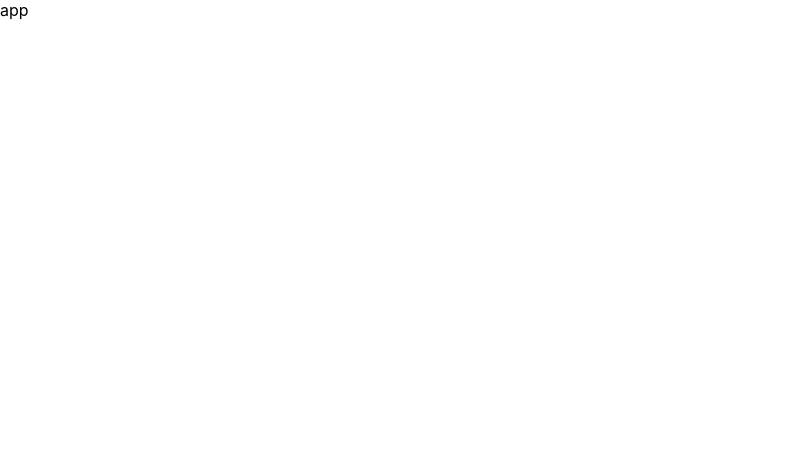
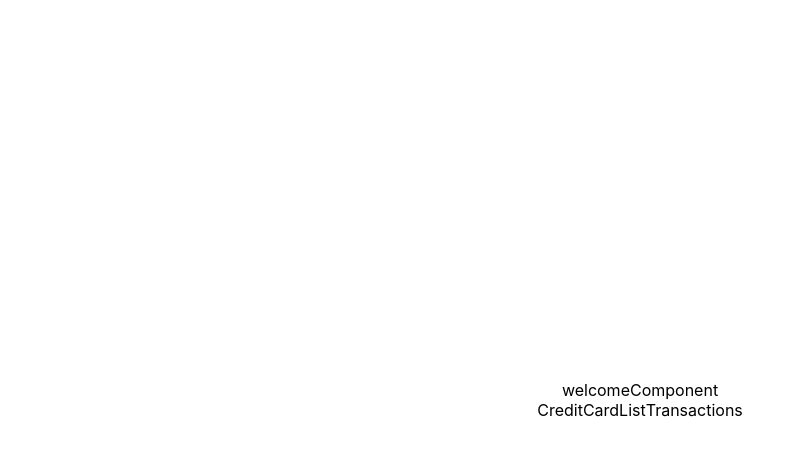
Before and after one commit to Hamzarafi/Digital-Wallet, a React (Create React App) app: page / in a window 1280 px wide. Shown: the top 456 px of the page, without its empty margins (0-805 px from the left). Built offline with nearby package versions, Linux system fonts and the light colour scheme.

Commit message:
Creating structure

```diff
--- a/src/App.tsx
+++ b/src/App.tsx
@@ -1,7 +1,12 @@
 import React from "react";
+import Home from "./pages/home";
 
 function App() {
-  return <div className="App">app</div>;
+  return (
+    <div className="App">
+      <Home />
+    </div>
+  );
 }
 
 export default App;
--- /dev/null
+++ b/src/components/creditCard/CreditCardList.tsx
@@ -0,0 +1,7 @@
+import React from "react";
+
+function CreditCardList() {
+  return <div>CreditCardList</div>;
+}
+
+export default CreditCardList;
--- /dev/null
+++ b/src/components/index.tsx
@@ -0,0 +1,3 @@
+export { default as CreditCardList } from "./creditCard/CreditCardList";
+export { default as Transactions } from "./transactions/Transactions";
+export { default as WelcomeComponent } from "./welcomeComponent/welcomeComponent";
--- /dev/null
+++ b/src/components/transactions/Transactions.tsx
@@ -0,0 +1,7 @@
+import React from "react";
+
+function Transactions() {
+  return <div>Transactions</div>;
+}
+
+export default Transactions;
--- /dev/null
+++ b/src/components/welcomeComponent/welcomeComponent.tsx
@@ -0,0 +1,7 @@
+import React from "react";
+
+function welcomeComponent() {
+  return <div>welcomeComponent</div>;
+}
+
+export default welcomeComponent;
--- a/src/index.scss
+++ b/src/index.scss
@@ -7,7 +7,15 @@ body {
     -moz-osx-font-smoothing: grayscale;
   }
 
-  code {
-    font-family: source-code-pro, Menlo, Monaco, Consolas, 'Courier New',
-      monospace;
+  .homeOuterContainer{
+    display: flex;
+    flex-direction: column;
+    justify-content: center;
+    align-items: center;
+    height: 100vh;
+
+    .homeInnerContainer{
+        display: flex;
+        flex-direction: row;
+    }
   }
--- /dev/null
+++ b/src/pages/home/Home.tsx
@@ -0,0 +1,20 @@
+import React from "react";
+import {
+  CreditCardList,
+  Transactions,
+  WelcomeComponent,
+} from "../../components";
+
+function Home() {
+  return (
+    <div className="homeOuterContainer">
+      <WelcomeComponent />
+      <div className="homeInnerContainer">
+        <CreditCardList />
+        <Transactions />
+      </div>
+    </div>
+  );
+}
+
+export default Home;
--- /dev/null
+++ b/src/pages/home/index.tsx
@@ -0,0 +1,3 @@
+import Home from "./Home";
+
+export default Home;
```
Also changed, not shown: src/components/creditCard/CreditCard.tsx (added, +7 -0 lines).
